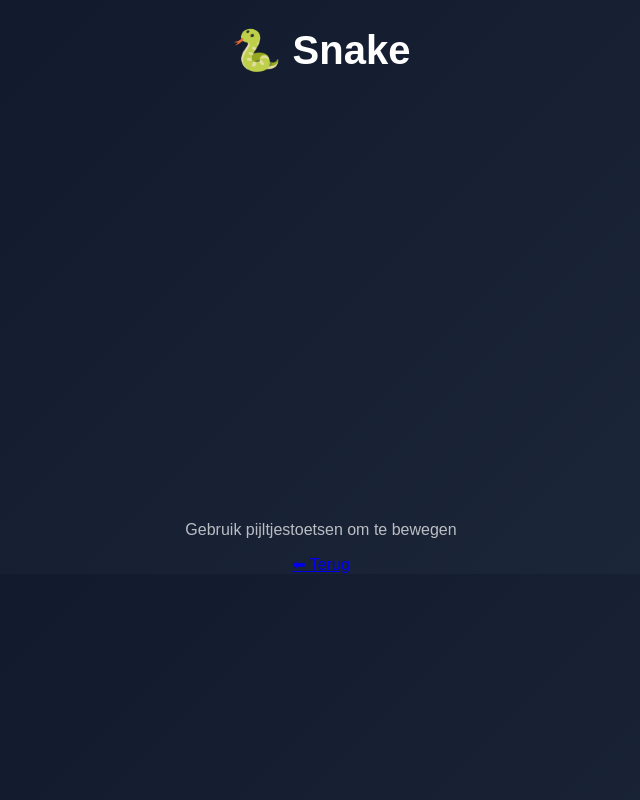
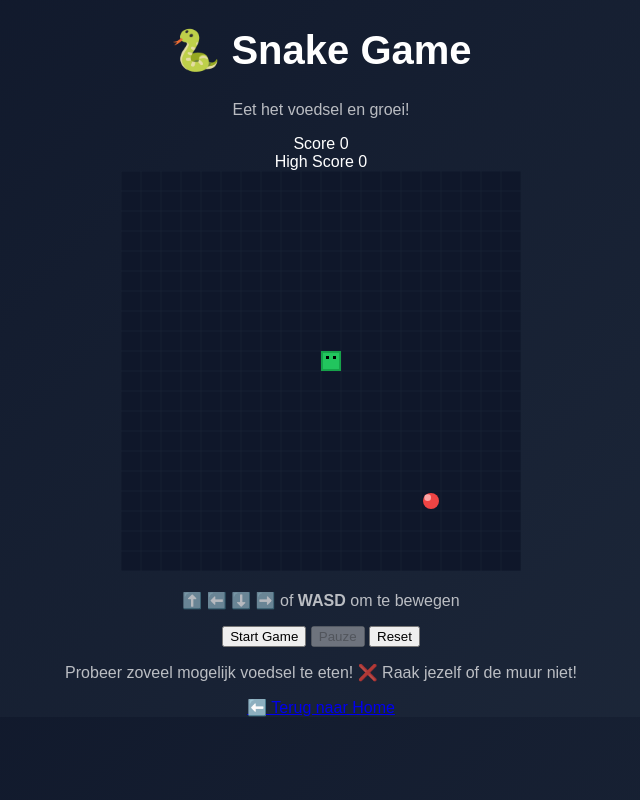
Before and after one commit to Janusss14/Janusss14.github.io, a plain HTML site: page snake.html in a window 1280 px wide. Shown: the whole page, without its empty margins (319-959 px from the left). Drawn offline with Linux system fonts and the light colour scheme.

Commit message:
Update Snake game HTML with new UI structure and button controls

```diff
--- a/snake.html
+++ b/snake.html
@@ -2,16 +2,49 @@
 <html lang="nl">
 <head>
   <meta charset="UTF-8">
-  <title>Snake Game</title>
+  <meta name="viewport" content="width=device-width, initial-scale=1.0">
+  <title>🐍 Snake Game</title>
   <link rel="stylesheet" href="style.css">
 </head>
 <body>
+  <div class="snake-container">
+    <div class="snake-header">
+      <h1>🐍 Snake Game</h1>
+      <p class="subtitle">Eet het voedsel en groei!</p>
+    </div>
 
-  <h1>🐍 Snake</h1>
-  <canvas id="game" width="400" height="400"></canvas>
+    <div class="game-wrapper">
+      <div class="stats-panel">
+        <div class="stat">
+          <span class="stat-label">Score</span>
+          <span class="stat-value" id="score">0</span>
+        </div>
+        <div class="stat">
+          <span class="stat-label">High Score</span>
+          <span class="stat-value" id="highScore">0</span>
+        </div>
+      </div>
 
-  <p>Gebruik pijltjestoetsen om te bewegen</p>
-  <a href="index.html">⬅ Terug</a>
+      <canvas id="gameCanvas" width="400" height="400"></canvas>
+
+      <div class="controls">
+        <div class="keyboard-hint">
+          <p>⬆️ ⬅️ ⬇️ ➡️ of <strong>WASD</strong> om te bewegen</p>
+        </div>
+        <div class="button-group">
+          <button id="startBtn" class="btn btn-primary">Start Game</button>
+          <button id="pauseBtn" class="btn btn-secondary" disabled>Pauze</button>
+          <button id="resetBtn" class="btn btn-secondary">Reset</button>
+        </div>
+      </div>
+    </div>
+
+    <div class="info-box">
+      <p>Probeer zoveel mogelijk voedsel te eten! ❌ Raak jezelf of de muur niet!</p>
+    </div>
+
+    <a href="index.html" class="back-link">⬅️ Terug naar Home</a>
+  </div>
 
   <script src="snake.js"></script>
 </body>
```
